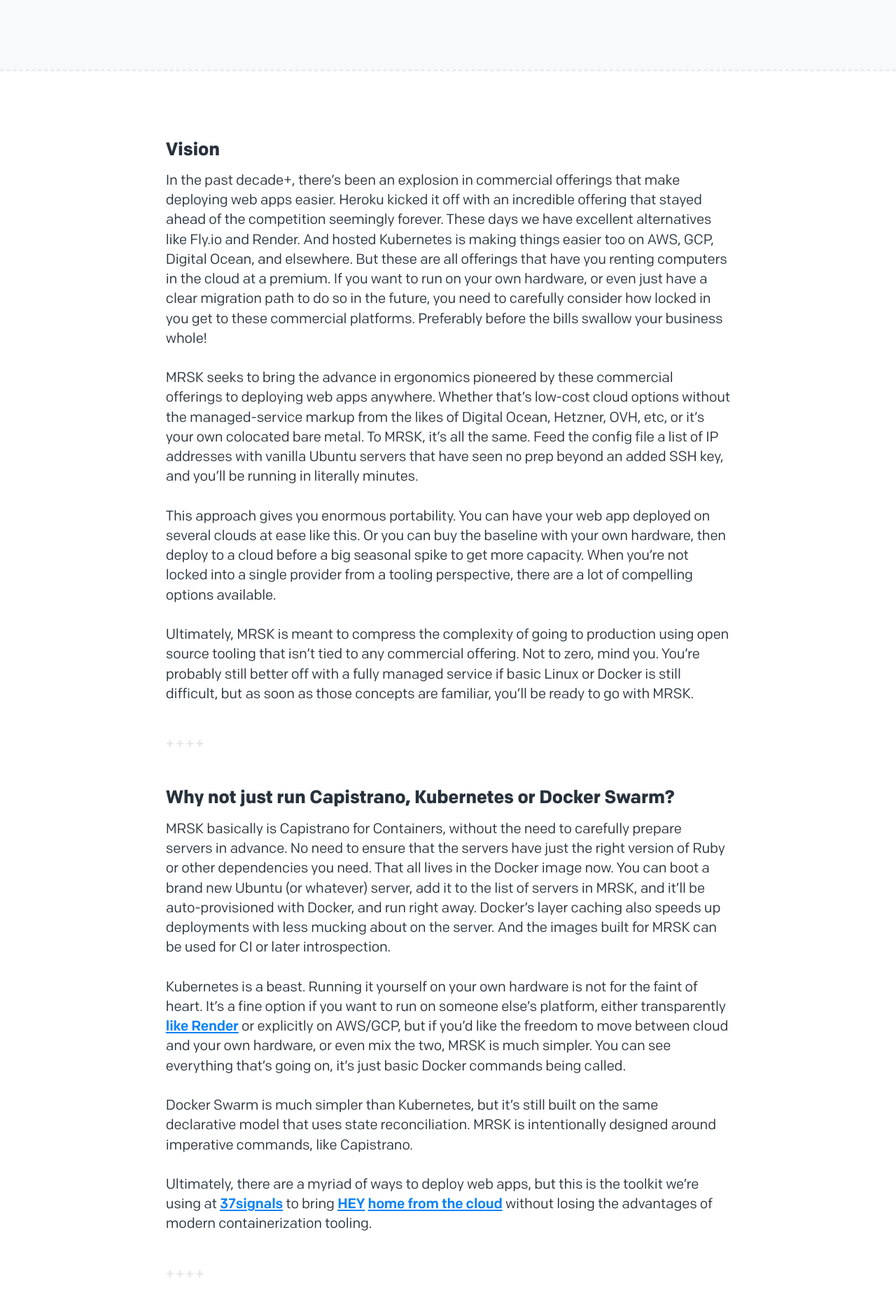
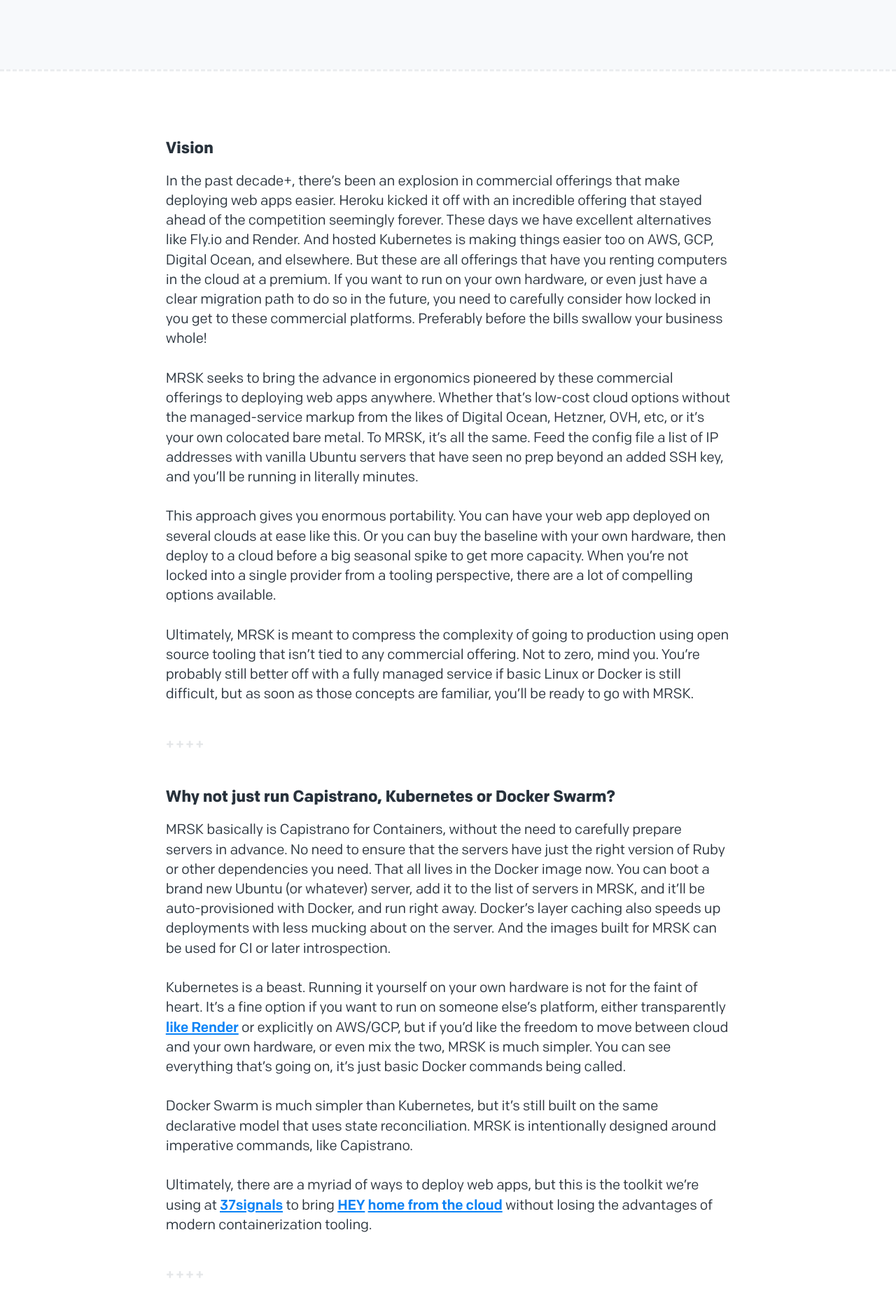
Before and after one commit to basecamp/kamal-site, a Jekyll site: the page built from index.html, in a window 1280 px wide. Shown: the part 1405-3276 px from the top of the page at 70% size. Built offline with Jekyll 4.4.1, drawn with Linux system fonts in a browser that asks for light colours.

Commit message:
Adjust H tags

```diff
--- a/_sass/base/_elements.scss
+++ b/_sass/base/_elements.scss
@@ -66,6 +66,7 @@ h1 {
 
 h2 {
   font-size: var(--font-size-x-large);
+  letter-spacing: -0.015em;
   line-height: 1.2;
 }
 
--- a/_sass/modules/_page.scss
+++ b/_sass/modules/_page.scss
@@ -88,15 +88,31 @@
 
     }
 
-    h1,
+    h1 {
+
+      font-size: 180%;
+
+      & + * {
+        --flow-space: 1.4em;
+      }
+
+    }
+
     h2,
-    h3,
+    h3 {
+
+      & + * {
+        --flow-space: 0.9em;
+      }
+
+    }
+
     h4,
     h5,
     h6 {
 
       & + * {
-        --flow-space: 0.7em;
+        --flow-space: 0.4em;
       }
 
     }
@@ -106,6 +122,7 @@
     }
 
     h2 {
+      color: var(--color-blue);
       padding-top: 0.1em;
     }
 
--- a/index.html
+++ b/index.html
@@ -33,19 +33,19 @@ layout: default
 <div class="page">
   <section>
     <article>
-      <h2>Vision</h2>
+      <h3>Vision</h3>
       <p>In the past decade+, there’s been an explosion in commercial offerings that make deploying web apps easier. Heroku kicked it off with an incredible offering that stayed ahead of the competition seemingly forever. These days we have excellent alternatives like Fly.io and Render. And hosted Kubernetes is making things easier too on AWS, GCP, Digital Ocean, and elsewhere. But these are all offerings that have you renting computers in the cloud at a premium. If you want to run on your own hardware, or even just have a clear migration path to do so in the future, you need to carefully consider how locked in you get to these commercial platforms. Preferably before the bills swallow your business whole!</p>
       <p>MRSK seeks to bring the advance in ergonomics pioneered by these commercial offerings to deploying web apps anywhere. Whether that’s low-cost cloud options without the managed-service markup from the likes of Digital Ocean, Hetzner, OVH, etc, or it’s your own colocated bare metal. To MRSK, it’s all the same. Feed the config file a list of IP addresses with vanilla Ubuntu servers that have seen no prep beyond an added SSH key, and you’ll be running in literally minutes.</p>
       <p>This approach gives you enormous portability. You can have your web app deployed on several clouds at ease like this. Or you can buy the baseline with your own hardware, then deploy to a cloud before a big seasonal spike to get more capacity. When you’re not locked into a single provider from a tooling perspective, there are a lot of compelling options available.</p>
       <p>Ultimately, MRSK is meant to compress the complexity of going to production using open source tooling that isn’t tied to any commercial offering. Not to zero, mind you. You’re probably still better off with a fully managed service if basic Linux or Docker is still difficult, but as soon as those concepts are familiar, you’ll be ready to go with MRSK.</p>
       <hr class="ornament" />
-      <h2>Why not just run Capistrano, Kubernetes or Docker Swarm?</h2>
+      <h3>Why not just run Capistrano, Kubernetes or Docker Swarm?</h3>
       <p>MRSK basically is Capistrano for Containers, without the need to carefully prepare servers in advance. No need to ensure that the servers have just the right version of Ruby or other dependencies you need. That all lives in the Docker image now. You can boot a brand new Ubuntu (or whatever) server, add it to the list of servers in MRSK, and it’ll be auto-provisioned with Docker, and run right away. Docker’s layer caching also speeds up deployments with less mucking about on the server. And the images built for MRSK can be used for CI or later introspection.</p>
       <p>Kubernetes is a beast. Running it yourself on your own hardware is not for the faint of heart. It’s a fine option if you want to run on someone else’s platform, either transparently <a href="https://thenewstack.io/render-cloud-deployment-with-less-engineering/">like Render</a> or explicitly on AWS/GCP, but if you’d like the freedom to move between cloud and your own hardware, or even mix the two, MRSK is much simpler. You can see everything that’s going on, it’s just basic Docker commands being called.</p>
       <p>Docker Swarm is much simpler than Kubernetes, but it’s still built on the same declarative model that uses state reconciliation. MRSK is intentionally designed around imperative commands, like Capistrano.</p>
       <p>Ultimately, there are a myriad of ways to deploy web apps, but this is the toolkit we’re using at <a href="https://37signals.com">37signals</a> to bring <a href="https://www.hey.com">HEY</a> <a href="https://world.hey.com/dhh/why-we-re-leaving-the-cloud-654b47e0">home from the cloud</a> without losing the advantages of modern containerization tooling.</p>
       <hr class="ornament" />
-      <h2>Installation</h2>
+      <h3>Installation</h3>
       <p>If you have a Ruby environment available, you can install MRSK globally with:</p>
 {% highlight sh %}
 gem install mrsk
```
